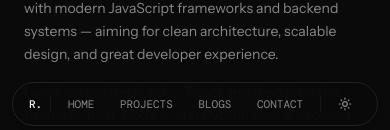
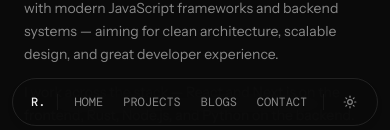
Before and after one commit to Rohit-48/portfolio-v1, a Next.js app: page / in a window 390 px wide. Shown: the part 710-840 px from the top of the page. Built offline with nearby package versions, Linux system fonts and the light colour scheme; a web font is replaced by a local one.

Commit message:
Increase mobile navbar size: taller h-12, bigger text 12px, more spacing

```diff
--- a/components/Nav.tsx
+++ b/components/Nav.tsx
@@ -36,7 +36,7 @@ export default function Nav() {
         aria-label="Main navigation"
         data-floating-nav
         className={cn(
-          "pointer-events-auto mb-2 md:mb-4 h-11 md:h-11 px-3 md:px-4 flex items-center justify-between md:justify-start gap-1 md:gap-2 border transition-all duration-300 w-full md:w-auto",
+          "pointer-events-auto mb-2 md:mb-4 h-12 md:h-11 px-3 md:px-4 flex items-center justify-between md:justify-start gap-1.5 md:gap-2 border transition-all duration-300 w-full md:w-auto",
           "!rounded-full",
           scrolled
             ? "bg-bg/95 backdrop-blur-xl border-border shadow-lg shadow-black/10"
@@ -46,7 +46,7 @@ export default function Nav() {
         {/* Logo */}
         <Link
           href="/"
-          className="font-mono text-[11px] md:text-[12px] text-primary tracking-nav font-medium px-1 md:px-4 shrink-0"
+          className="font-mono text-[12px] md:text-[12px] text-primary tracking-nav font-medium px-1.5 md:px-4 shrink-0"
         >
           R.
         </Link>
@@ -61,7 +61,7 @@ export default function Nav() {
                 key={link.href}
                 href={link.href}
                 onClick={(e) => handleScrollClick(e, link.href)}
-                className="font-mono text-[11px] md:text-[11px] tracking-nav uppercase text-ghost hover:text-primary hover:bg-surface-hover px-2 md:px-4 py-1.5 !rounded-full transition-all duration-150"
+                className="font-mono text-[12px] md:text-[11px] tracking-nav uppercase text-ghost hover:text-primary hover:bg-surface-hover px-2.5 md:px-4 py-1.5 !rounded-full transition-all duration-150"
               >
                 {link.label}
               </a>
@@ -69,7 +69,7 @@ export default function Nav() {
               <Link
                 key={link.href}
                 href={link.href}
-                className="font-mono text-[11px] md:text-[11px] tracking-nav uppercase text-ghost hover:text-primary hover:bg-surface-hover px-2 md:px-4 py-1.5 !rounded-full transition-all duration-150"
+                className="font-mono text-[12px] md:text-[11px] tracking-nav uppercase text-ghost hover:text-primary hover:bg-surface-hover px-2.5 md:px-4 py-1.5 !rounded-full transition-all duration-150"
               >
                 {link.label}
               </Link>
--- a/components/layout/Navbar.tsx
+++ b/components/layout/Navbar.tsx
@@ -39,7 +39,7 @@ export default function Navbar() {
         aria-label="Main navigation"
         data-floating-nav
         className={cn(
-          "pointer-events-auto mb-2 md:mb-4 h-11 md:h-11 px-3 md:px-4 flex items-center justify-between md:justify-start gap-1 md:gap-2 border transition-all duration-300 w-full md:w-auto",
+          "pointer-events-auto mb-2 md:mb-4 h-12 md:h-11 px-3 md:px-4 flex items-center justify-between md:justify-start gap-1.5 md:gap-2 border transition-all duration-300 w-full md:w-auto",
           "!rounded-full",
           scrolled
             ? "bg-bg/95 backdrop-blur-xl border-border shadow-lg shadow-black/10"
@@ -49,7 +49,7 @@ export default function Navbar() {
         {/* Logo */}
         <Link
           href="/"
-          className="font-mono text-[11px] md:text-[12px] text-primary tracking-nav font-medium px-1 md:px-4 shrink-0"
+          className="font-mono text-[12px] md:text-[12px] text-primary tracking-nav font-medium px-1.5 md:px-4 shrink-0"
         >
           R.
         </Link>
@@ -63,7 +63,7 @@ export default function Navbar() {
               key={link.href}
               href={link.href}
               className={cn(
-                "font-mono text-[11px] md:text-[11px] tracking-nav uppercase px-2 md:px-4 py-1.5 !rounded-full transition-all duration-150",
+                "font-mono text-[12px] md:text-[11px] tracking-nav uppercase px-2.5 md:px-4 py-1.5 !rounded-full transition-all duration-150",
                 isActive(link.href)
                   ? "text-accent bg-accent-muted"
                   : "text-ghost hover:text-primary hover:bg-surface-hover"
```
